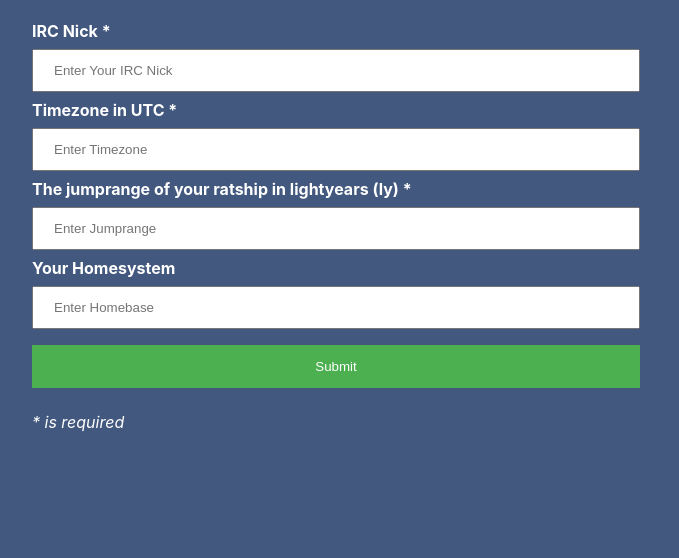
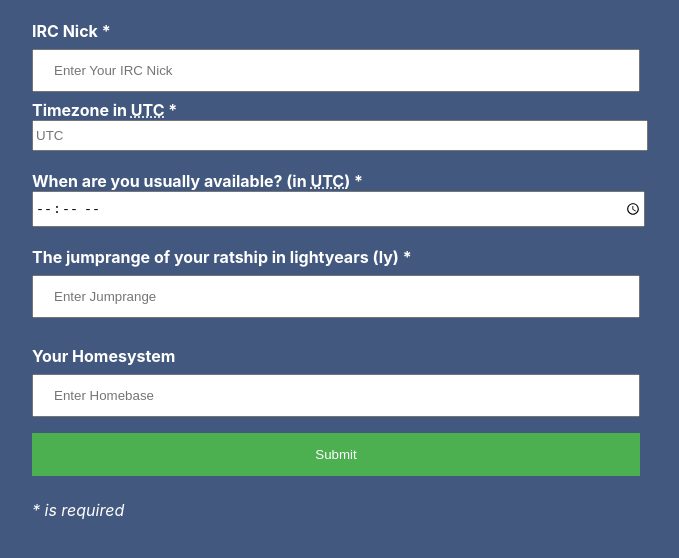
Before and after one commit to Worthy-Alpaca/drillform, a React (Create React App) app: page / in a window 1280 px wide. Shown: the top 558 px of the page, without its empty margins (304-983 px from the left). Built offline with nearby package versions, Linux system fonts and the light colour scheme.

Commit message:
added available time

```diff
--- a/src/App.css
+++ b/src/App.css
@@ -97,6 +97,11 @@
                 border-color: red;
             }
 
+            input {
+                width: 100%;
+                padding-top: 1%;
+                padding-bottom: 1%;
+            }
             /* Add Zoom Animation */
             .animate {
                 -webkit-animation: animatezoom 0.6s;
--- a/src/App.js
+++ b/src/App.js
@@ -9,6 +9,7 @@ class App extends Component {
     timezone: "",
     jumprange: "",
     homebase: "",
+    availability: ""
   }
 
   _handleChange = (e) => {
@@ -21,12 +22,14 @@ class App extends Component {
 
   handleFormSubmit = (e) => {
     e.preventDefault();
-    if (this.state.ircnick === "" || this.state.timezone === "" || this.state.jumprange === "") {
+    if (this.state.ircnick === "" || this.state.timezone === "" || this.state.jumprange === "" || this.state.availability === "") {
       const input1 = document.getElementById("input1");
       const input2 = document.getElementById('input2');
       const input3 = document.getElementById('input3');
+      const input5 = document.getElementById('input5');
       input1.classList.add('border_red');
       input2.classList.add('border_red');
+      input5.classList.add('border_red');
       return input3.classList.add('border_red');
     }
     var timezone;
@@ -70,6 +73,10 @@ class App extends Component {
               "name": "Timezone",
               "value": `UTC ${timezone}`,
               "inline": true
+            },
+            {
+              "name": "Usually available",
+              "value": `${this.state.availability} UTC`
             },
             {
               "name": "Jumprange of ratship",
@@ -120,13 +127,21 @@ class App extends Component {
             <label htmlFor="ircnick"><b style={{ color: "white" }}>IRC Nick *</b></label>
             <input id="input1" type="text" placeholder="Enter Your IRC Nick" name="ircnick" onChange={this._handleChange} required />
 
-            <label htmlFor="timezone"><b style={{ color: "white" }}>Timezone in UTC *</b></label>
-            <input id="input2" type="text" placeholder="Enter Timezone" name="timezone" onChange={this._handleChange} required />
-
+            <label htmlFor="timezone"><b style={{ color: "white" }}>Timezone in <abbr title="This is the ingame Time">UTC</abbr> *</b></label>
+            <br/>
+            <input id="input2" type="number" placeholder="UTC" name="timezone" onChange={this._handleChange} required />
+            <br/>
+            <br/>
+            <label htmlFor="availability"><b style={{ color: "white" }}>When are you usually available? (in <abbr title="This is the ingame Time">UTC</abbr>) *</b></label>
+            <br/>
+            <input id="input5" type="time" placeholder="Your availability" name="availability" onChange={this._handleChange} />
+            <br/>
+            <br/>
             <label htmlFor="jumprange"><b style={{ color: "white" }}>The jumprange of your ratship in lightyears (ly) *</b></label>
+            <br/>
             <input id="input3" type="text" placeholder="Enter Jumprange" name="jumprange" onChange={this._handleChange} required />
-
-            {/* <p style={{ color: "white" }}>If you have a homesystem you can enter it here</p> */}
+            <br/>
+            <br/>
             <label htmlFor="homebase"><b style={{ color: "white" }}>Your Homesystem</b></label>
             <input id="input4" type="text" placeholder="Enter Homebase" name="homebase" onChange={this._handleChange} />
 
```
